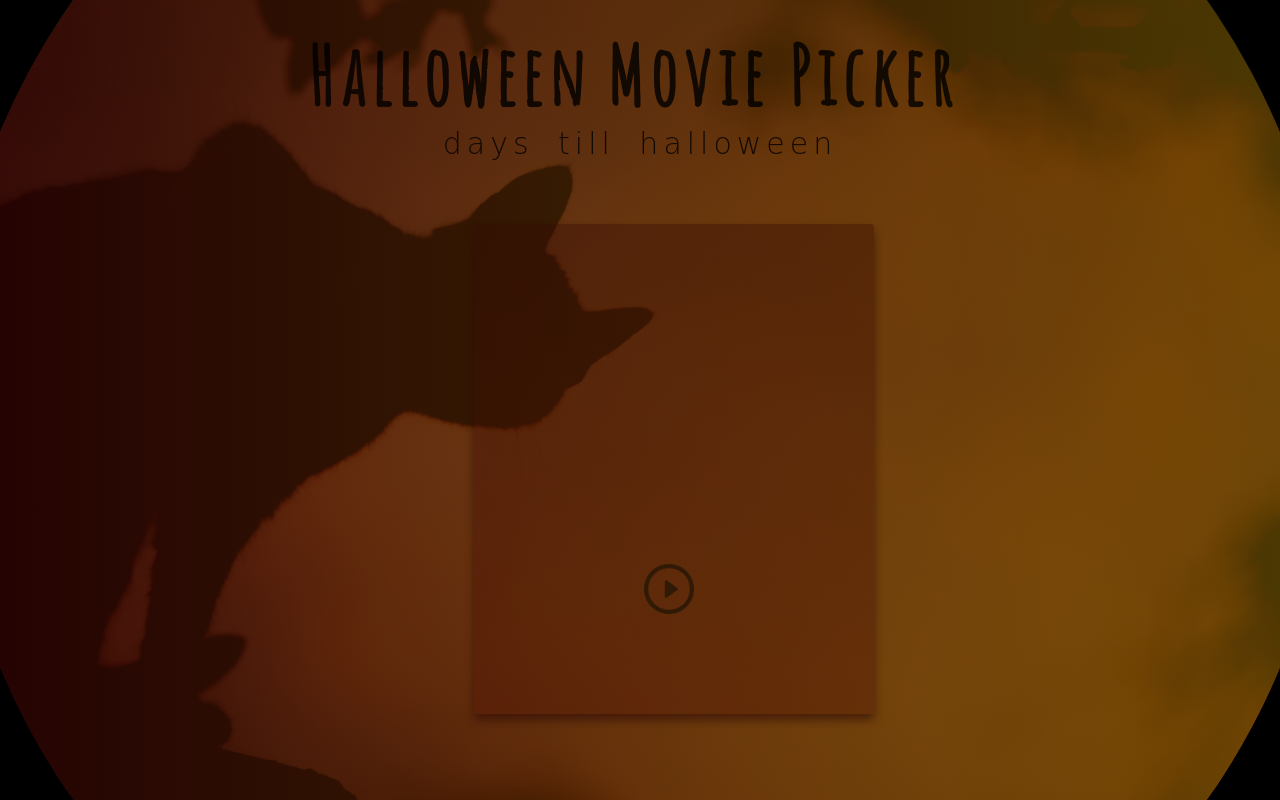
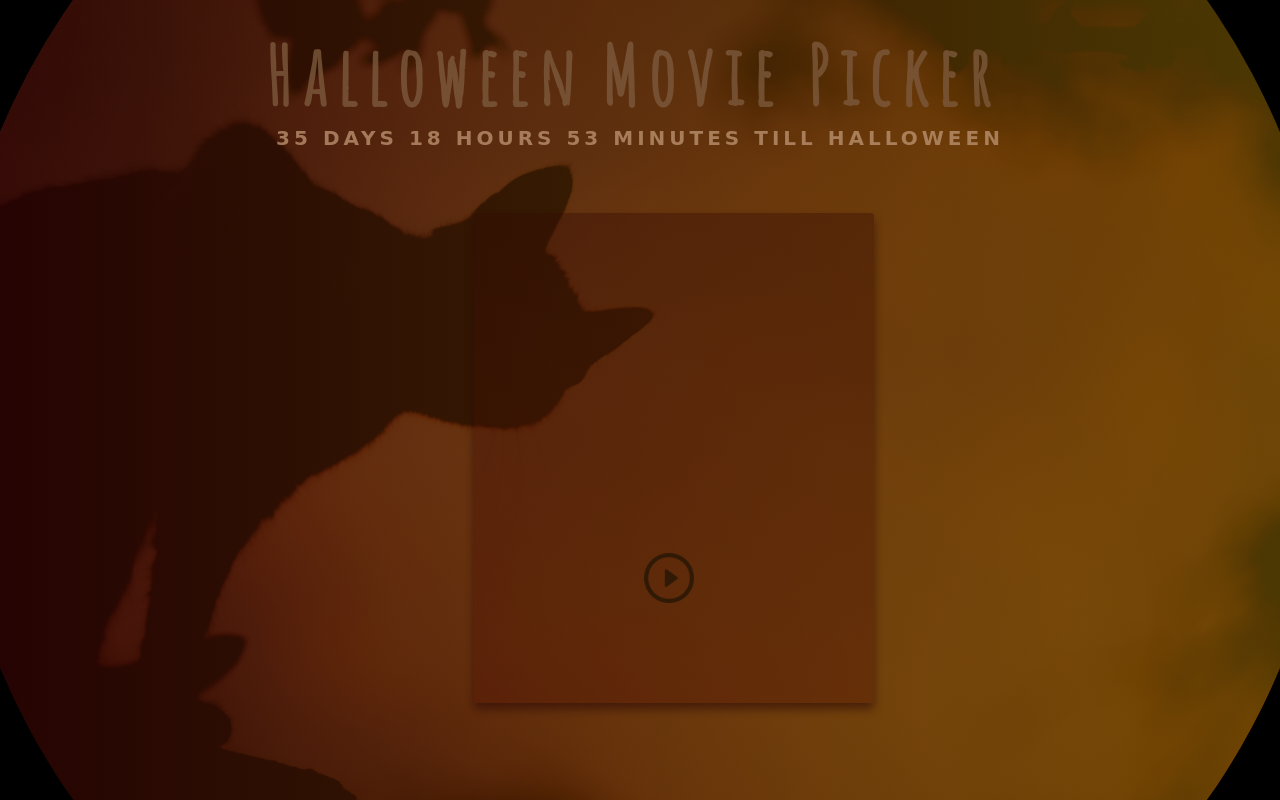
Before and after one commit to bumblybee/Halloween-Movie-Picker, a plain HTML site: page index.html in a window 1280 px wide. Drawn offline with Linux system fonts and the light colour scheme; a web font is replaced by a local one.

Commit message:
Added countdown to Halloween function. Slight CSS text color changes.

```diff
--- a/movies.js
+++ b/movies.js
@@ -7,7 +7,17 @@ const countDown = document.querySelector("#countdown");
 window.addEventListener("load", startCountdown);
 
 function startCountdown() {
-    countDown.textContent = " days till halloween";
+    let halloween = new Date("Oct 31, 2019 24:00:00").getTime();
+
+    let setCountdown = setInterval(function () {
+        let today = new Date().getTime();
+        let timeRemaining = halloween - today;
+        var days = Math.floor(timeRemaining / (1000 * 60 * 60 * 24));
+        var minutes = Math.floor((timeRemaining % (1000 * 60 * 60)) / (1000 * 60));
+        var seconds = Math.floor((timeRemaining % (1000 * 60)) / 1000);
+        var hours = Math.floor((timeRemaining % (1000 * 60 * 60 * 24)) / (1000 * 60 * 60));
+        countDown.textContent = `${days} days ${hours} hours ${minutes} minutes till Halloween`.toUpperCase();
+    }, 1000);
 }
 
 
--- a/style.css
+++ b/style.css
@@ -23,34 +23,32 @@ body {
     background-size: cover;
     height: 100vh;
     position: relative;
-    /* clip-path: polygon(0 0, 100% 0, 100% 90vh, 0 100%); */
     clip-path: circle(65%);
-    /* animation: header-load 2.9s; */
 }
 
 .title {
+    color: hsl(27, 35%, 36%);
     display: inline-block;
+    font-family: 'Amatic SC',
+        cursive;
     font-size: 8rem;
     font-weight: bold;
-    letter-spacing: 0.6rem;
+    letter-spacing: 1rem;
     margin-right: 1.4rem;
     opacity: 0.8;
 }
 
 .title-container {
-    font-family: 'Amatic SC', cursive;
     margin-bottom: 30px;
     padding: 25px;
 }
 
 .title-container h2 {
-    color: black;
+    color: hsl(27, 35%, 58%);
     font-family: 'Mansalva', cursive;
-    font-size: 3rem;
-    font-weight: lighter;
-    letter-spacing: 0.5rem;
+    font-size: 2rem;
+    letter-spacing: 0.4rem;
     opacity: 0.8;
-    word-spacing: 1rem;
 }
 
 #heading {
```
